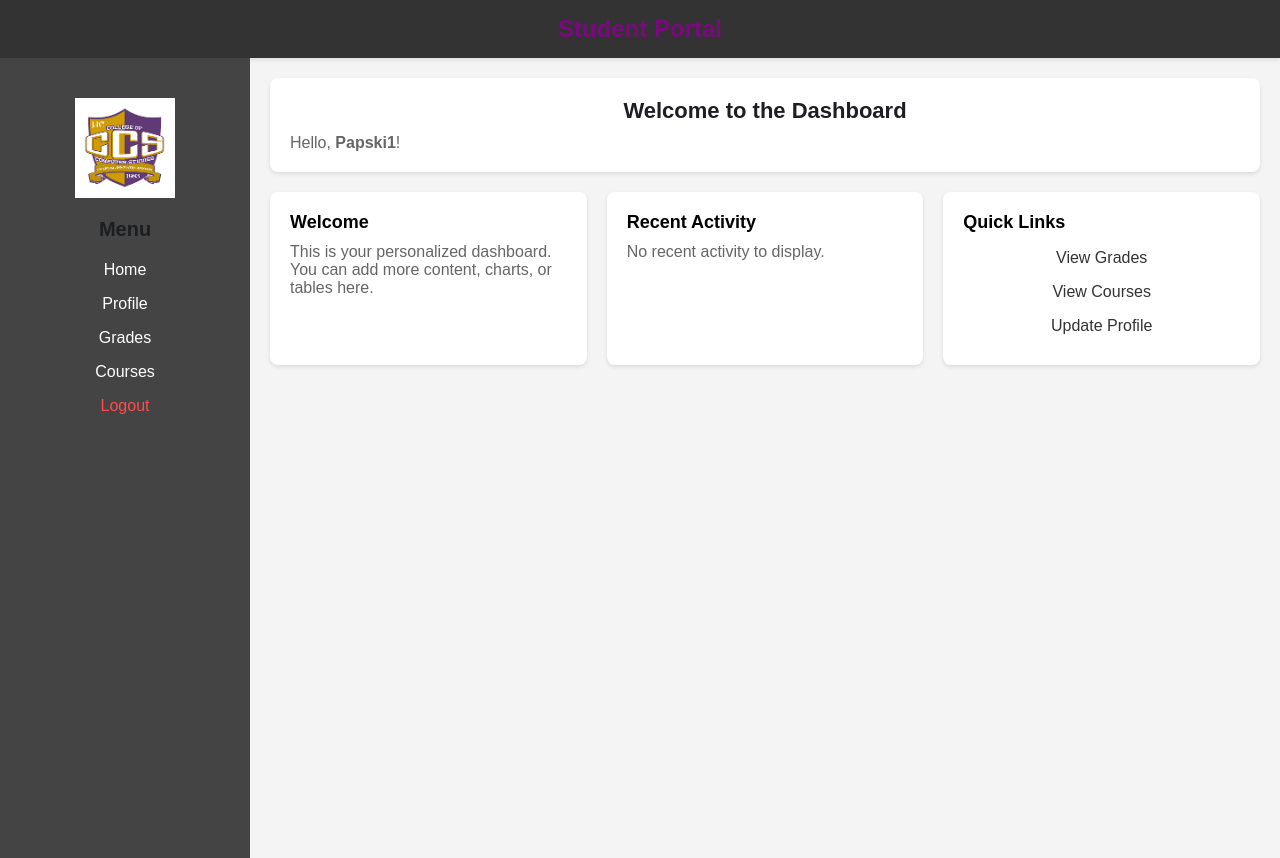
After one commit to papski1/SYSARCH32, a Flask app: page /dashboard in a window 1280 px wide. The commit adds this page. Run offline with Flask 3, Linux system fonts and the light colour scheme; a user stored in the database is signed in.

Commit message:
Second commit updated changes, paps leroi

```diff
--- a/app.py
+++ b/app.py
@@ -21,7 +21,7 @@ init_db()
 @app.route('/')
 def home():
     if 'username' in session:
-        return f'Logged in successfully!'
+        return redirect(url_for('dashboard'))  # Redirect to dashboard if logged in
     return redirect(url_for('login'))
 
 @app.route('/login', methods=['GET', 'POST'])
@@ -38,7 +38,7 @@ def login():
 
         if user and check_password_hash(user[2], password):
             session['username'] = username
-            return redirect(url_for('home'))
+            return redirect(url_for('dashboard'))  # Redirect to dashboard after login
         else:
             flash('Invalid username or password')
     return render_template('login.html')
@@ -62,6 +62,14 @@ def register():
             flash('Username already exists')
     return render_template('register.html')
 
+@app.route('/dashboard')
+def dashboard():
+    if 'username' in session:
+        username = session['username']
+        return render_template('dashboard.html', username=username)  # Render dashboard with username
+    else:
+        return redirect(url_for('login'))  # Redirect to login if not logged in
+
 @app.route('/logout')
 def logout():
     session.pop('username', None)
--- /dev/null
+++ b/templates/dashboard.html
@@ -0,0 +1,193 @@
+<!DOCTYPE html>
+<html>
+<head>
+    <title>Dashboard</title>
+    <link rel="stylesheet" href="{{ url_for('static', filename='style.css') }}">
+</head>
+<style>
+    /* General Reset */
+* {
+    margin: 0;
+    padding: 0;
+    box-sizing: border-box;
+}
+
+body {
+    font-family: Arial, sans-serif;
+    background-color: #f4f4f4;
+}
+
+/* Navbar */
+.navbar {
+    background-color: #333;
+    color: #fff;
+    padding: 15px 20px;
+    text-align: center;
+}
+
+.navbar h1 {
+    font-size: 24px;
+}
+
+/* Dashboard Layout */
+.dashboard {
+    display: flex;
+}
+
+/* Sidebar */
+.sidebar {
+    width: 250px;
+    background-color: #444;
+    color: #fff;
+    height: 100vh;
+    padding: 20px;
+}
+
+.sidebar h2 {
+    margin-bottom: 20px;
+    font-size: 20px;
+}
+
+.sidebar ul {
+    list-style: none;
+}
+
+.sidebar ul li {
+    margin: 15px 0;
+}
+
+.sidebar ul li a {
+    color: #fff;
+    text-decoration: none;
+    font-size: 16px;
+}
+
+.sidebar ul li a:hover {
+    color: #ddd;
+}
+
+.logout-link {
+    color: #ff4d4d !important;
+}
+
+/* Main Content */
+.main-content {
+    flex: 1;
+    padding: 20px;
+}
+
+/* Header */
+.header {
+    background-color: #fff;
+    padding: 20px;
+    border-radius: 8px;
+    box-shadow: 0 2px 4px rgba(0, 0, 0, 0.1);
+    margin-bottom: 20px;
+}
+
+.header h2 {
+    font-size: 22px;
+    margin-bottom: 10px;
+}
+
+.welcome-message {
+    color: #666;
+}
+
+/* Content Area */
+.content {
+    display: flex;
+    gap: 20px;
+}
+
+.card {
+    background-color: #fff;
+    padding: 20px;
+    border-radius: 8px;
+    box-shadow: 0 2px 4px rgba(0, 0, 0, 0.1);
+    flex: 1;
+}
+
+.card h3 {
+    margin-bottom: 10px;
+    font-size: 18px;
+}
+
+.card p {
+    color: #666;
+}
+
+.card ul {
+    list-style: none;
+}
+
+.card ul li {
+    margin: 10px 0;
+}
+
+.card ul li a {
+    color: #333;
+    text-decoration: none;
+}
+
+.card ul li a:hover {
+    color: #555;
+}
+</style>
+<body>
+    <!-- Navbar -->
+    <nav class="navbar">
+        <h1>Student Portal</h1>
+    </nav>
+
+    <!-- Dashboard Layout -->
+    <div class="dashboard">
+        <!-- Sidebar -->
+        <div class="sidebar">
+            <img style="width: 100px; margin: 20px auto; display: block;" src="{{ url_for('static', filename='image/images.png') }}" alt="Logo">
+            <h2>Menu</h2>
+            <ul>
+                <li><a href="#">Home</a></li>
+                <li><a href="#">Profile</a></li>
+                <li><a href="#">Grades</a></li>
+                <li><a href="#">Courses</a></li>
+                <li><a href="{{ url_for('logout') }}" class="logout-link">Logout</a></li>
+            </ul>
+        </div>
+
+        <!-- Main Content -->
+        <div class="main-content">
+            <!-- Header -->
+            <div class="header">
+                <h2>Welcome to the Dashboard</h2>
+                <p class="welcome-message">Hello, <strong>{{ username }}</strong>!</p>
+            </div>
+
+            <!-- Content Area -->
+            <div class="content">
+                <!-- Card 1: Welcome Message -->
+                <div class="card">
+                    <h3>Welcome</h3>
+                    <p>This is your personalized dashboard. You can add more content, charts, or tables here.</p>
+                </div>
+
+                <!-- Card 2: Recent Activity -->
+                <div class="card">
+                    <h3>Recent Activity</h3>
+                    <p>No recent activity to display.</p>
+                </div>
+
+                <!-- Card 3: Quick Links -->
+                <div class="card">
+                    <h3>Quick Links</h3>
+                    <ul>
+                        <li><a href="#">View Grades</a></li>
+                        <li><a href="#">View Courses</a></li>
+                        <li><a href="#">Update Profile</a></li>
+                    </ul>
+                </div>
+            </div>
+        </div>
+    </div>
+</body>
+</html>
--- a/templates/login.html
+++ b/templates/login.html
@@ -13,7 +13,7 @@
     <div class="container">
         <div class="form-container">
             <img style="width:120px;margin-left:110px"  src ="{{ url_for('static', filename='image/images.png') }}">
-            <h2>CCS Sit-in Monitoring System</h2>
+            <h2>SIT-IN SYSTEM MONITORING</h2>
 
             {% with messages = get_flashed_messages() %}
                 {% if messages %}
```
Also changed, not shown: database.db, static/style.css (line endings or trailing spaces).
